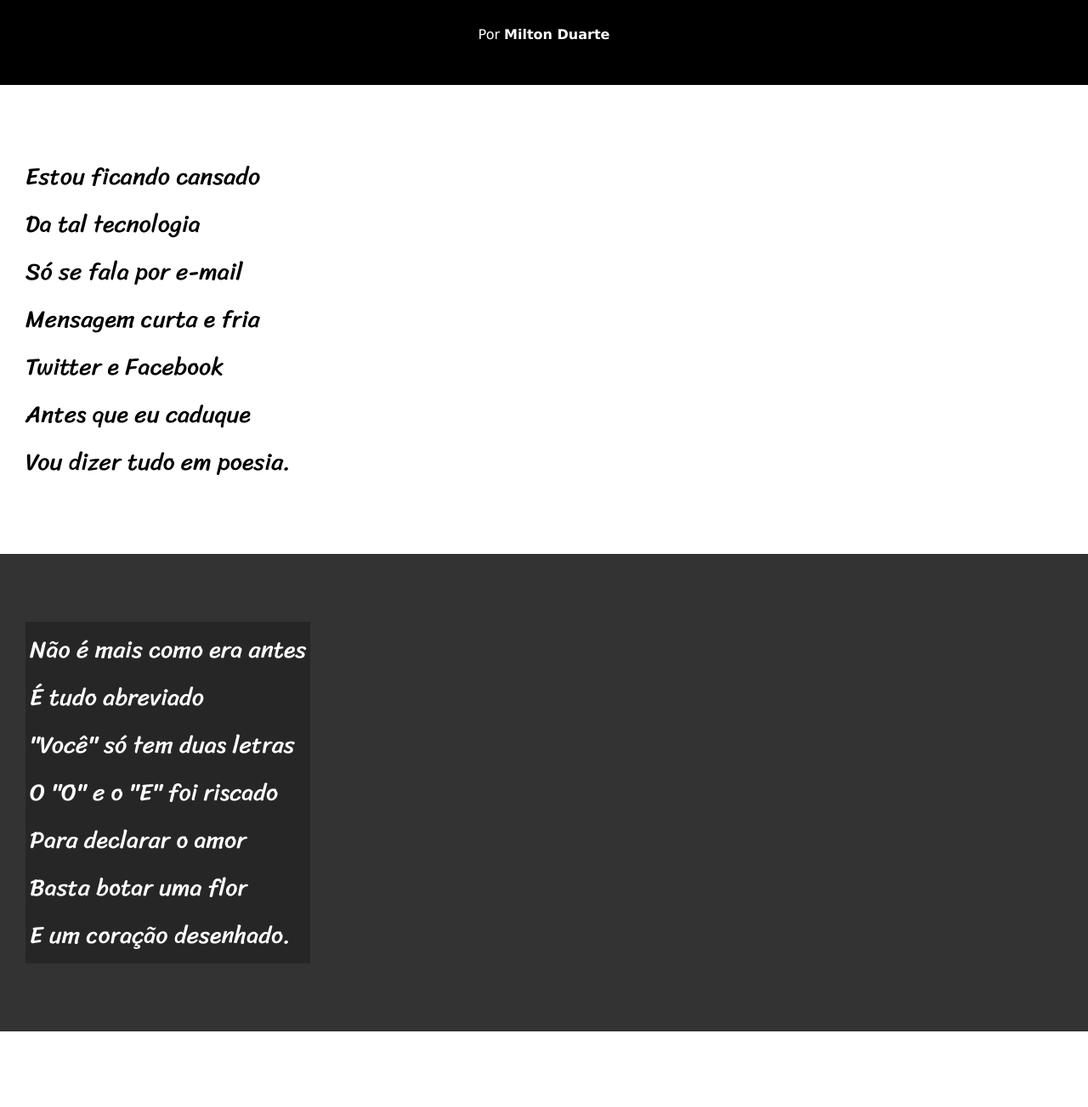
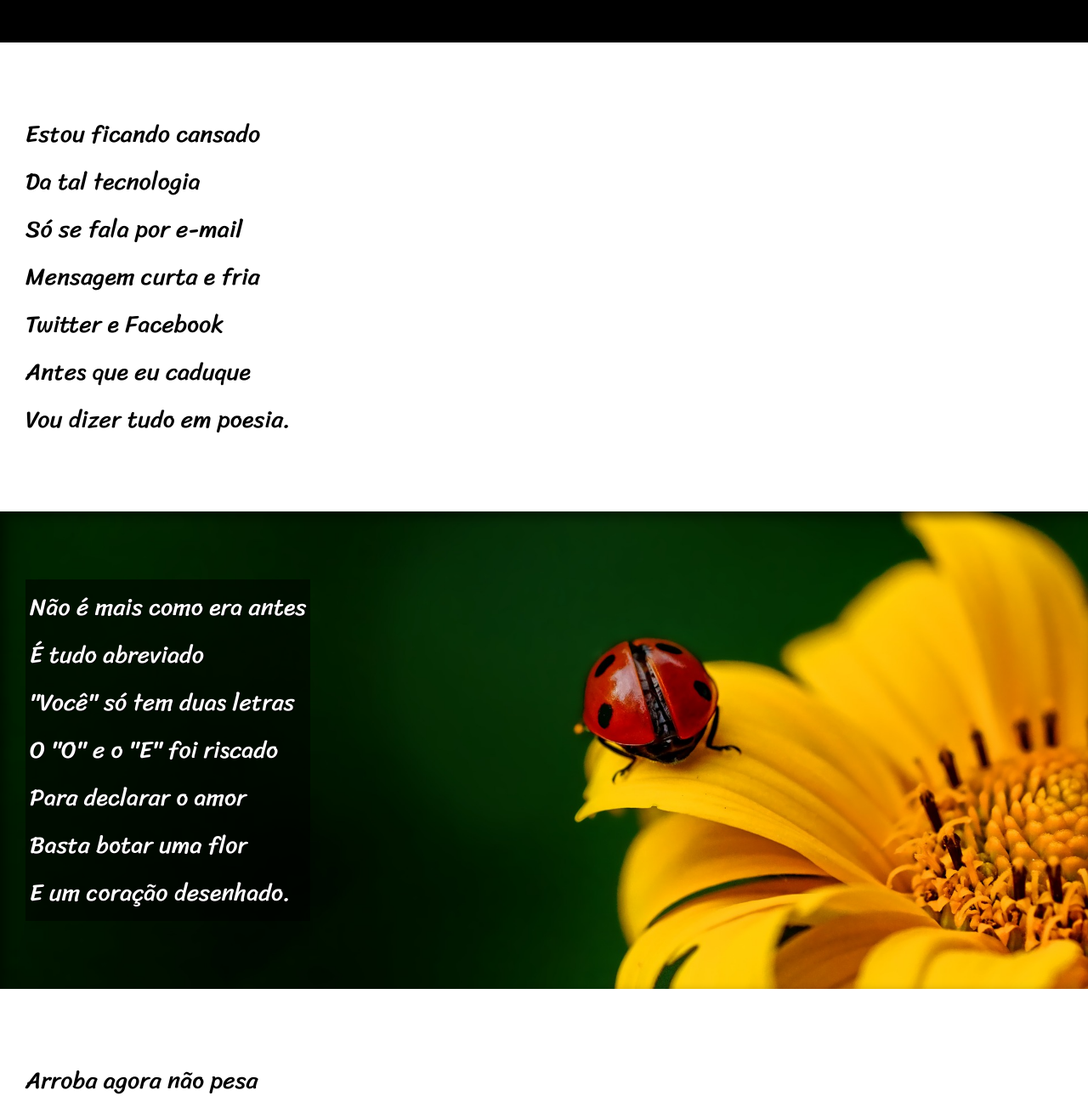
Before and after one commit to laura-barcellos/html-css, a plain HTML site: page desafios/d012/pacote-d012/index.html in a window 1280 px wide. Shown: the part 210-1513 px from the top of the page at 85% size. Drawn offline with Linux system fonts and the light colour scheme.

Commit message:
desafio 12 finalizado

```diff
--- a/desafios/d012/pacote-d012/index.html
+++ b/desafios/d012/pacote-d012/index.html
@@ -24,7 +24,7 @@
     </p>
 </section>
 
-<section class="imagem">
+<section class="imagem" id="img01">
         <p>
             Não é mais como era antes<br>
             É tudo abreviado<br>
@@ -58,7 +58,7 @@
     </p>
 </section>
 
-<section class="imagem">
+<section class="imagem" id="img02">
     <p>
         Tenho saudade das cartas<br>
         Escritas com a própria mão<br>
--- a/desafios/d012/pacote-d012/style.css
+++ b/desafios/d012/pacote-d012/style.css
@@ -27,7 +27,7 @@ header {
 }
 
 header > h1 {
-    padding: 50px;
+    padding-top: 50px;
     font-variant: small-caps;
     font-family: var(--fonte2);
     font-size: 10vw;
@@ -35,12 +35,11 @@ header > h1 {
 
 header > p {
     padding-bottom: 50px;
-
 }
 
 header a, footer a {
     color: white;
-    text-decoration: none;
+    text-decoration: underline;
     font-weight: bolder;
 }
 
@@ -57,11 +56,15 @@ section {
     font-size: 3.5vh;
 }
 
+section > p {
+    padding-bottom: 2m;
+}
+
 section.imagem > p {
     display: inline-block;
     padding: 5px;
-    background-color: rgb(0, 0, 0, 0.253);
-
+    background-color: rgb(0, 0, 0, 0.514);
+    text-shadow: 1px 1px 0px black;
 }
 
 section.normal {
@@ -72,6 +75,20 @@ section.normal {
 section.imagem {
     background-color: rgb(51, 51, 51);
     color: white;
+    box-shadow: inset 6px 6px 13px 0px rgb(0, 0, 0, 0.473);
+    background-size: cover;
+    background-attachment: fixed;
+}
+
+section#img01{
+    background-image: url('imagens/background001.jpg');
+    background-position: right center;
+    background-size: cover;
+}
+
+section#img02{
+    background-image: url('imagens/background002.jpg');
+    background-size: cover;
 }
 
 footer {
```
